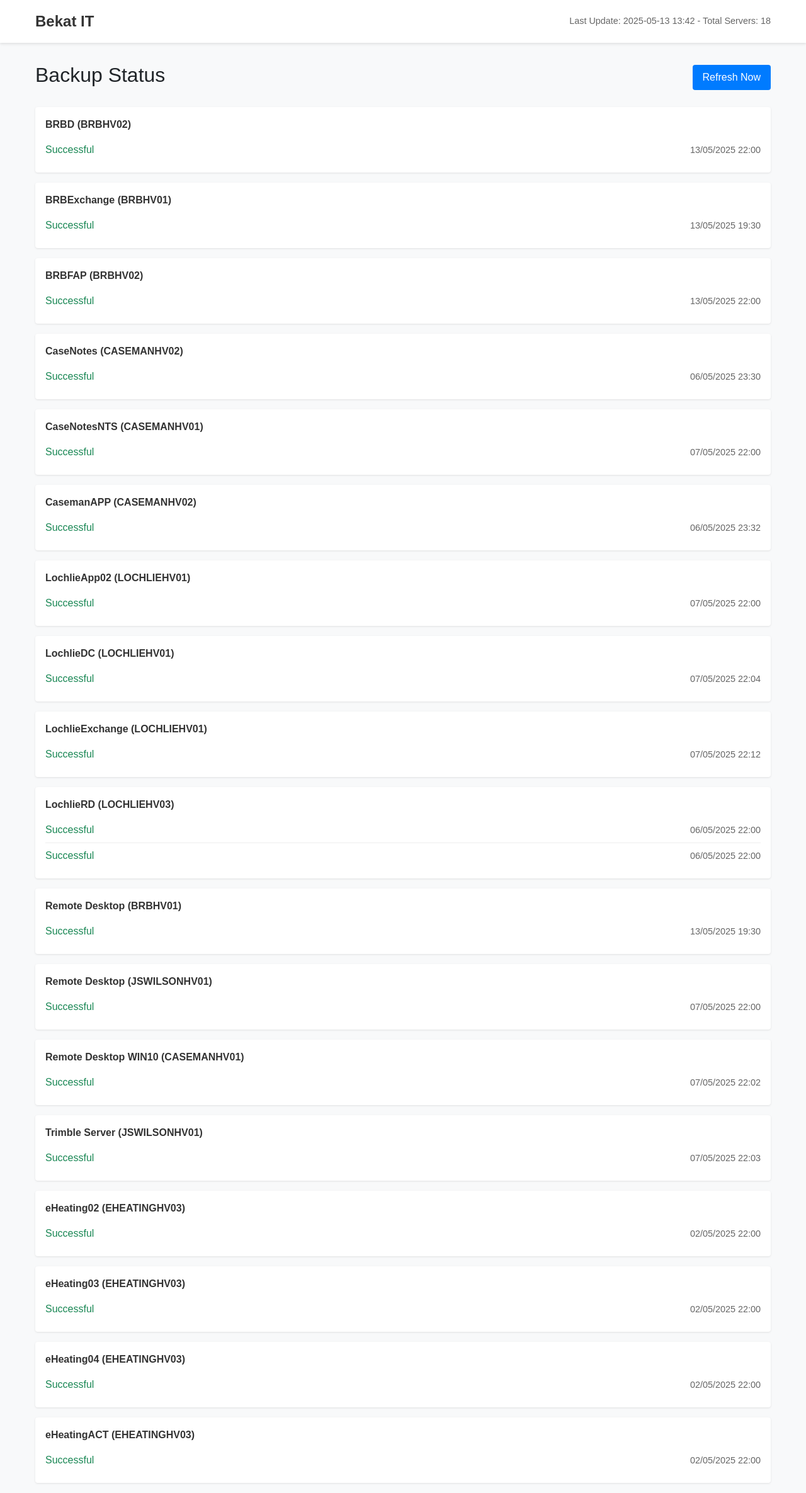
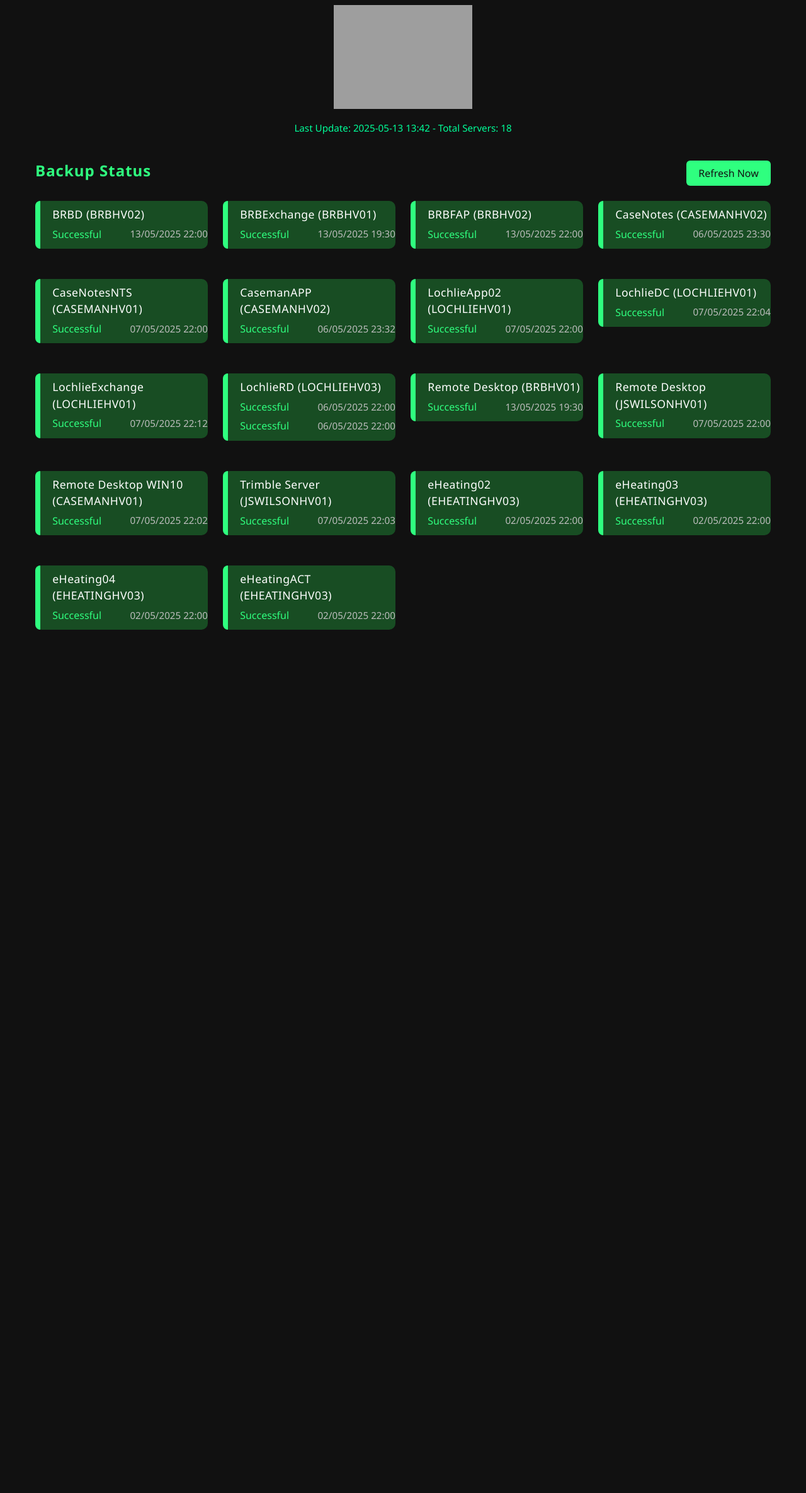
Before and after one commit to bekaheni/Backup-Status, a Flask app: page / in a window 1280 px wide. Shown: the whole page at 63% size. After the commit the page ends 1000 px from the top, so only its background shows below. Run offline with Flask 3, Linux system fonts and the light colour scheme; data comes from the database, SQL or seed files in the repository; grey boxes are pictures that could not be loaded.

Commit message:
feat: improve UI with full-height accent bar and header tweaks

```diff
--- a/templates/index.html
+++ b/templates/index.html
@@ -7,35 +7,66 @@
     <link href="https://cdn.jsdelivr.net/npm/bootstrap@5.1.3/dist/css/bootstrap.min.css" rel="stylesheet">
     <style>
         body {
-            background-color: #f8f9fa;
-            font-family: Arial, sans-serif;
+            background-color: #111;
+            font-family: 'Segoe UI', Arial, sans-serif;
+            color: #fff;
         }
         .header {
-            background-color: #fff;
-            padding: 1rem;
-            box-shadow: 0 2px 4px rgba(0,0,0,0.1);
+            background: #111;
+            padding: 0 0 0.5rem 0;
             margin-bottom: 2rem;
+            border-bottom: 0;
         }
-        .logo {
-            font-size: 1.5rem;
-            font-weight: bold;
-            color: #333;
+        .logo-img {
+            display: block;
+            margin: 0 auto 1.2rem auto;
+            max-width: 220px;
+            height: auto;
+            padding-top: 0.5rem;
         }
         .last-update {
-            color: #666;
-            font-size: 0.9rem;
+            color: #00ff99;
+            font-size: 0.95rem;
+            font-weight: 400;
+            margin-top: 0.5rem;
         }
         .server-group {
-            background-color: #fff;
-            border-radius: 4px;
-            padding: 1rem;
-            margin-bottom: 1rem;
-            box-shadow: 0 1px 3px rgba(0,0,0,0.1);
+            background: #184d23;
+            border-radius: 10px;
+            margin-bottom: 1.5rem;
+            box-shadow: none;
+            border: none;
+            min-height: 70px;
+            display: block;
+            position: relative;
+        }
+        .server-group-unsuccessful {
+            background: #7a1a1a !important;
+        }
+        .accent-bar {
+            position: absolute;
+            left: 0;
+            top: 0;
+            bottom: 0;
+            width: 8px;
+            background: #2fff7f;
+            border-radius: 10px 0 0 10px;
+            margin-right: 0;
+            height: 100%;
+        }
+        .accent-bar-unsuccessful {
+            background: #ff4d4d !important;
+        }
+        .server-content {
+            flex: 1;
+            padding: 0.5rem 0 0.5rem 1.7rem;
         }
         .server-name {
-            font-weight: bold;
-            color: #333;
-            margin-bottom: 0.5rem;
+            font-weight: 500;
+            color: #fff;
+            font-size: 1.1rem;
+            margin-bottom: 0.2rem;
+            letter-spacing: 0.5px;
         }
         .status-list {
             list-style: none;
@@ -46,51 +77,54 @@
             display: flex;
             justify-content: space-between;
             align-items: center;
-            padding: 0.5rem 0;
-            border-bottom: 1px solid #eee;
-        }
-        .status-item:last-child {
-            border-bottom: none;
+            padding: 0.2rem 0;
         }
         .status-successful {
-            color: #198754;
+            color: #2fff7f;
             font-weight: 500;
         }
         .status-unsuccessful {
-            color: #dc3545;
+            color: #ff4d4d;
             font-weight: 500;
         }
         .timestamp {
-            color: #666;
-            font-size: 0.9rem;
+            color: #bdbdbd;
+            font-size: 0.95rem;
+            font-weight: 400;
         }
         .refresh-btn {
-            background-color: #007bff;
-            color: white;
+            background-color: #2fff7f;
+            color: #111;
             border: none;
-            padding: 0.5rem 1rem;
-            border-radius: 4px;
+            padding: 0.5rem 1.2rem;
+            border-radius: 6px;
             cursor: pointer;
-            transition: background-color 0.2s;
+            font-weight: 500;
+            font-size: 1rem;
+            transition: background 0.2s;
         }
         .refresh-btn:hover {
-            background-color: #0056b3;
+            background-color: #00ff99;
         }
         .container {
             max-width: 1200px;
             margin: 0 auto;
             padding: 0 1rem;
         }
+        h2 {
+            color: #2fff7f;
+            font-size: 1.5rem;
+            font-weight: 600;
+            letter-spacing: 1px;
+        }
     </style>
 </head>
 <body>
     <div class="header">
-        <div class="container">
-            <div class="d-flex justify-content-between align-items-center">
-                <div class="logo">Bekat IT</div>
+        <img src="{{ url_for('static', filename='bekat_logo.png') }}" alt="Bekat IT Logo" class="logo-img">
+        <div class="container text-center">
             <div class="last-update">
                 Last Update: {{ now.strftime('%Y-%m-%d %H:%M') }} - Total Servers: {{ statuses|length }}
-                </div>
             </div>
         </div>
     </div>
@@ -100,9 +134,13 @@
             <h2>Backup Status</h2>
             <button class="refresh-btn" onclick="window.location.reload()">Refresh Now</button>
         </div>
-
+        <div class="row">
         {% for server, statuses in statuses.items() %}
-        <div class="server-group">
+            {% set has_unsuccessful = statuses|selectattr('status', 'equalto', 'unsuccessful')|list|length > 0 %}
+            <div class="col-lg-3 col-md-6 mb-4">
+                <div class="server-group{% if has_unsuccessful %} server-group-unsuccessful{% endif %}">
+                    <div class="accent-bar{% if has_unsuccessful %} accent-bar-unsuccessful{% endif %}"></div>
+                    <div class="server-content">
                         <div class="server-name">{{ server }}</div>
                         <ul class="status-list">
                             {% for status in statuses %}
@@ -113,7 +151,10 @@
                             {% endfor %}
                         </ul>
                     </div>
+                </div>
+            </div>
         {% endfor %}
+        </div>
     </div>
 
     <script src="https://cdn.jsdelivr.net/npm/bootstrap@5.1.3/dist/js/bootstrap.bundle.min.js"></script>
```
Lines whose indentation alone changed are shown as unchanged.
